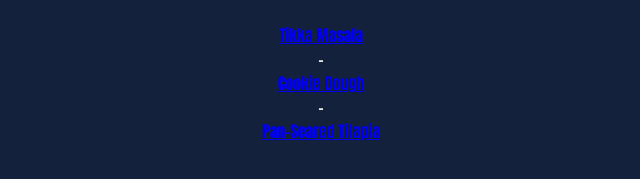
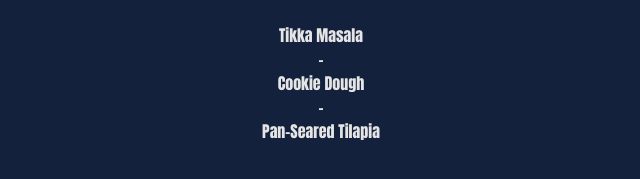
Before and after one commit to HydraRetro/odin-recipes, a plain HTML site: page index.html in a window 1280 px wide. Shown: the part 399-578 px from the top of the page, without its empty margins (319-959 px from the left). Drawn offline with Linux system fonts and the light colour scheme.

Commit message:
CSS hotfixlink color change

```diff
--- a/styles.css
+++ b/styles.css
@@ -61,3 +61,8 @@ li {
 footer {
     text-align: center;
 }
+
+a {
+    color: #e5e5e5;
+    text-decoration: none;
+}
```
